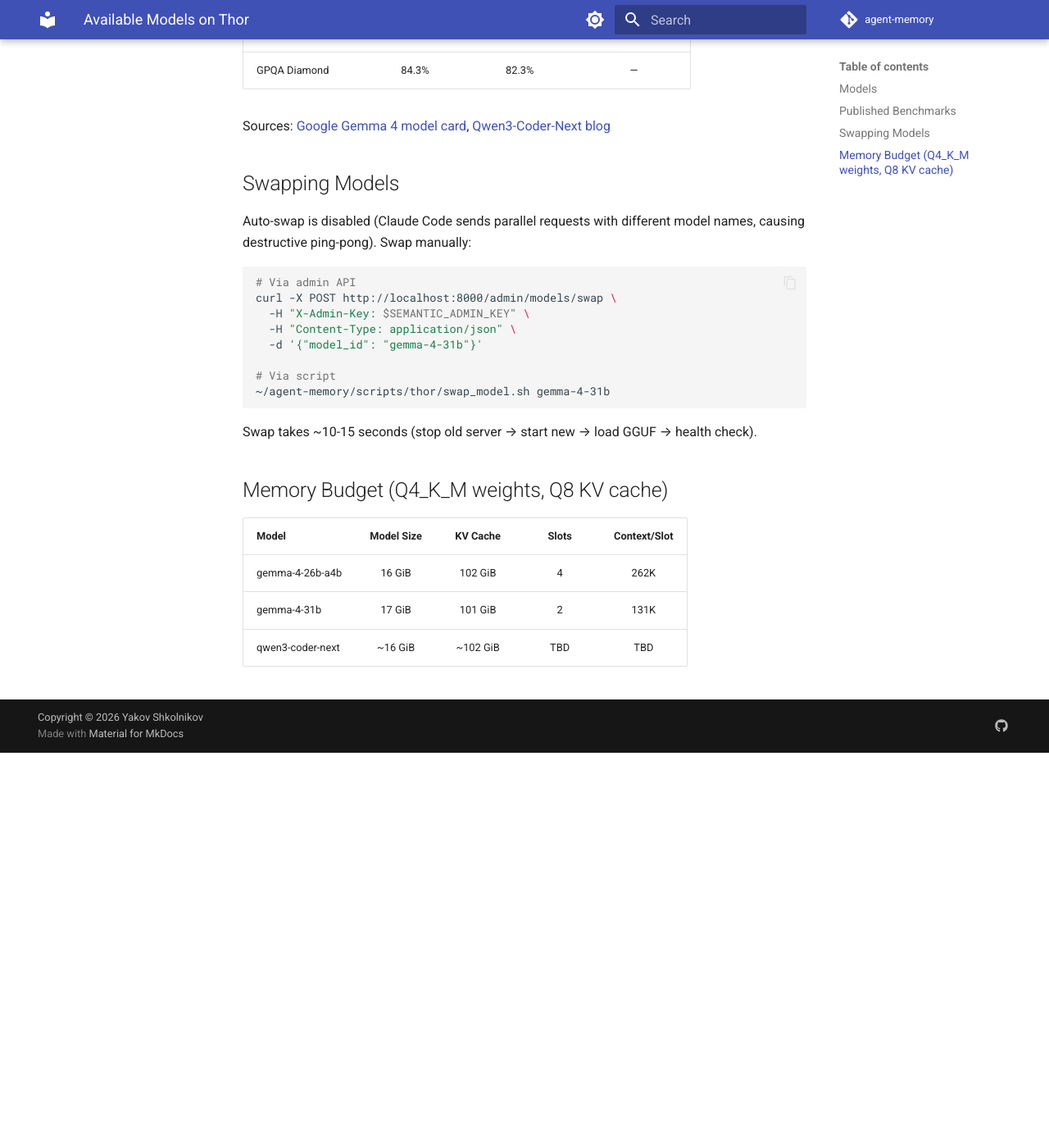
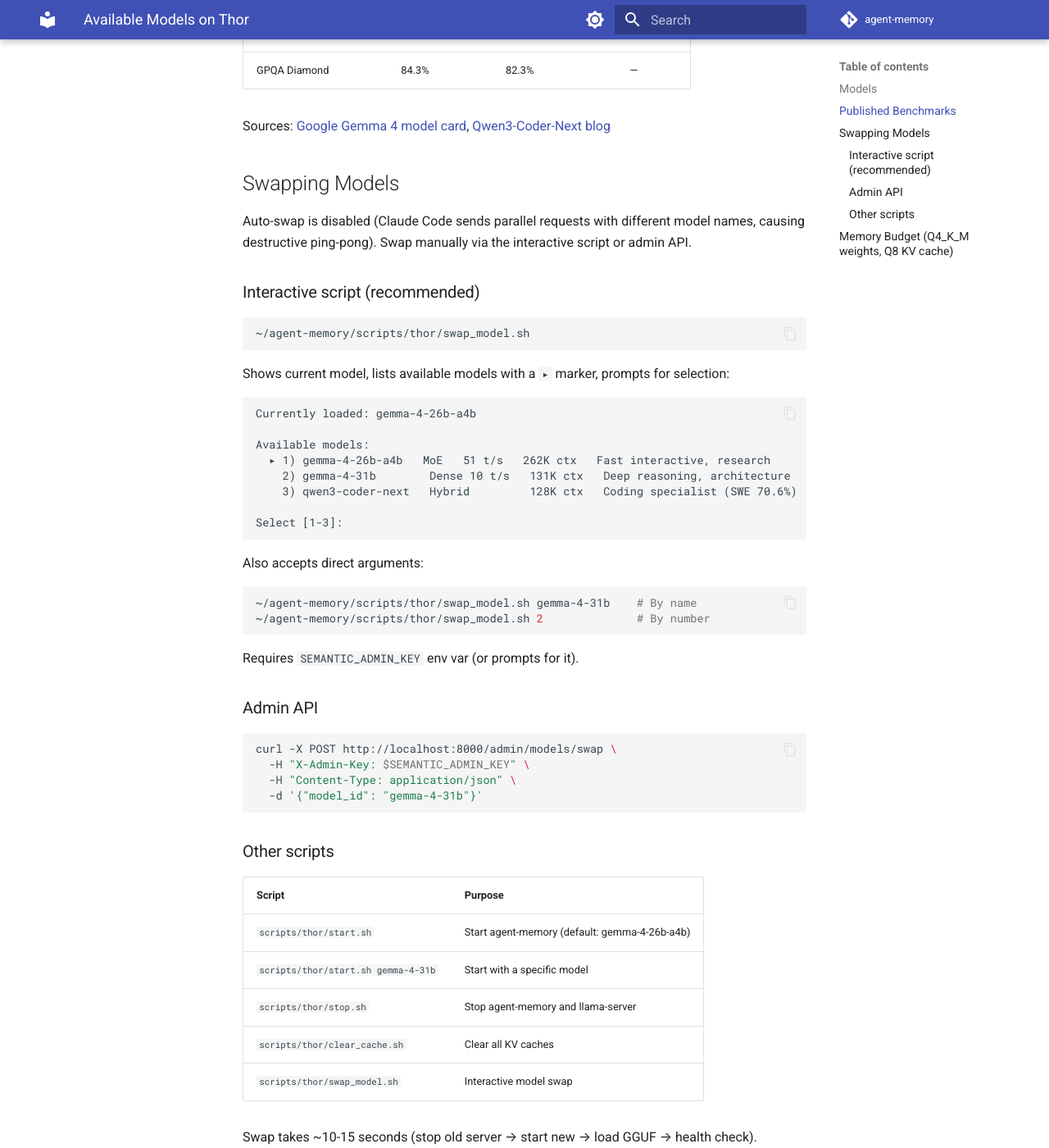
Before and after one commit to yshk-mxim/agent-memory, an MkDocs documentation site: the page built from docs/current_models.md, in a window 1280 px wide and 1400 px high, scrolled down 1058 px. Shown: the whole window at 82% size. Built offline with MkDocs 1.6.1 and Material for MkDocs 9.7.7, drawn with Linux system fonts in a browser that asks for light colours; comment, search, counter and statistics services are not loaded; the version menu is left out; before the commit the page ends 1976 px from its top, so only the background shows below that.

Commit message:
docs: Add swap script usage and Thor scripts table to current_models.md
Co-Authored-By: Claude Opus 4.6 <noreply@anthropic.com>

````diff
--- a/docs/current_models.md
+++ b/docs/current_models.md
@@ -27,18 +27,52 @@ Sources: [Google Gemma 4 model card](https://huggingface.co/google/gemma-4-31b-i
 
 ## Swapping Models
 
-Auto-swap is disabled (Claude Code sends parallel requests with different model names, causing destructive ping-pong). Swap manually:
+Auto-swap is disabled (Claude Code sends parallel requests with different model names, causing destructive ping-pong). Swap manually via the interactive script or admin API.
+
+### Interactive script (recommended)
 
 ```bash
-# Via admin API
+~/agent-memory/scripts/thor/swap_model.sh
+```
+
+Shows current model, lists available models with a `▸` marker, prompts for selection:
+```
+Currently loaded: gemma-4-26b-a4b
+
+Available models:
+  ▸ 1) gemma-4-26b-a4b   MoE   51 t/s   262K ctx   Fast interactive, research
+    2) gemma-4-31b        Dense 10 t/s   131K ctx   Deep reasoning, architecture
+    3) qwen3-coder-next   Hybrid         128K ctx   Coding specialist (SWE 70.6%)
+
+Select [1-3]:
+```
+
+Also accepts direct arguments:
+```bash
+~/agent-memory/scripts/thor/swap_model.sh gemma-4-31b    # By name
+~/agent-memory/scripts/thor/swap_model.sh 2              # By number
+```
+
+Requires `SEMANTIC_ADMIN_KEY` env var (or prompts for it).
+
+### Admin API
+
+```bash
 curl -X POST http://localhost:8000/admin/models/swap \
   -H "X-Admin-Key: $SEMANTIC_ADMIN_KEY" \
   -H "Content-Type: application/json" \
   -d '{"model_id": "gemma-4-31b"}'
+```
 
-# Via script
-~/agent-memory/scripts/thor/swap_model.sh gemma-4-31b
-```
+### Other scripts
+
+| Script | Purpose |
+|--------|---------|
+| `scripts/thor/start.sh` | Start agent-memory (default: gemma-4-26b-a4b) |
+| `scripts/thor/start.sh gemma-4-31b` | Start with a specific model |
+| `scripts/thor/stop.sh` | Stop agent-memory and llama-server |
+| `scripts/thor/clear_cache.sh` | Clear all KV caches |
+| `scripts/thor/swap_model.sh` | Interactive model swap |
 
 Swap takes ~10-15 seconds (stop old server → start new → load GGUF → health check).
 
````
